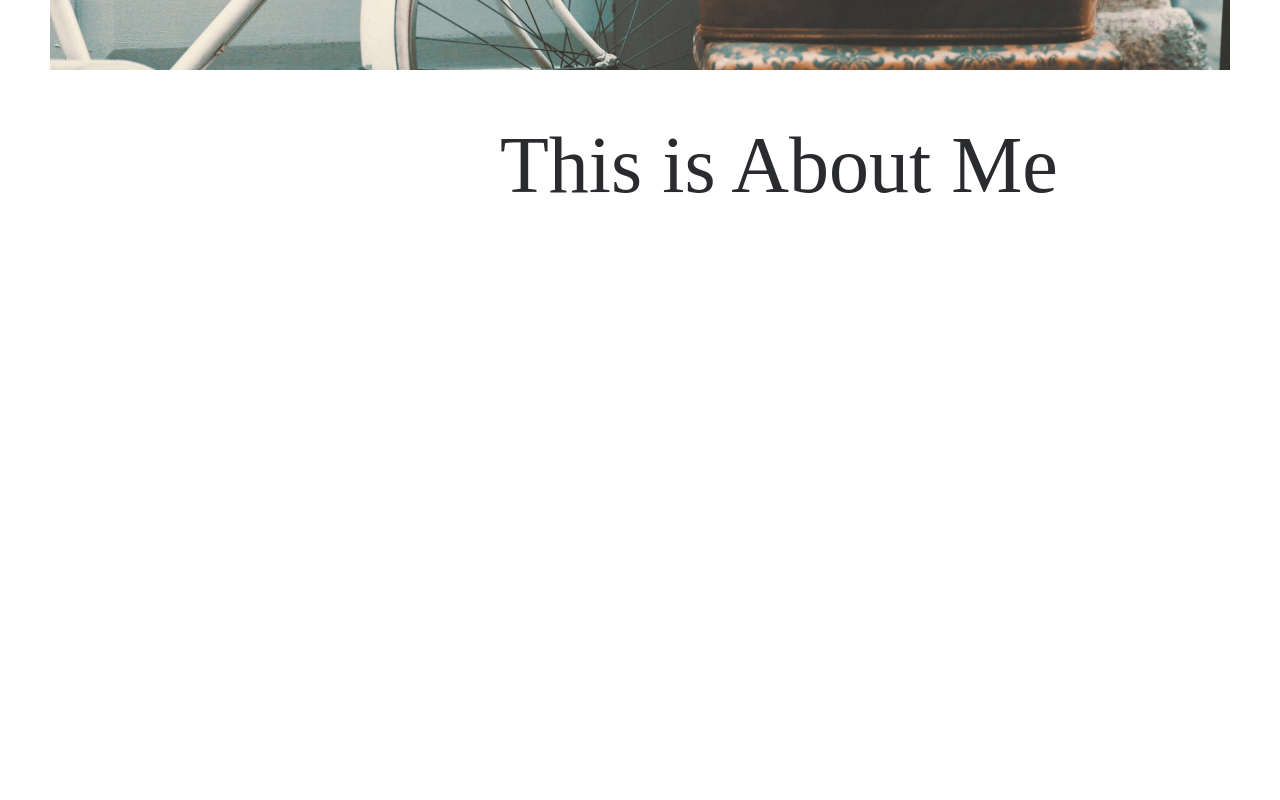
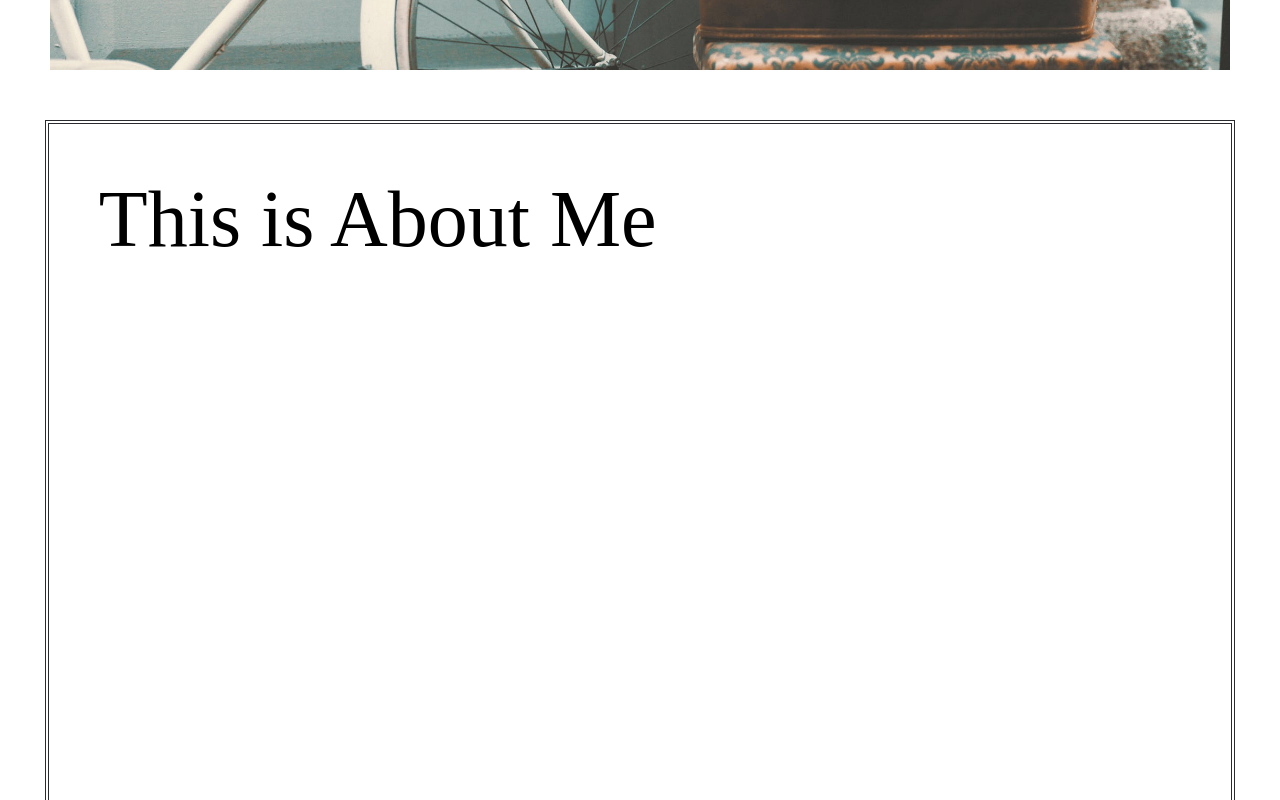
Before and after one commit to yirano/portfolio, a React (Create React App) app: page / in a window 1280 px wide. Shown: the part 680-1480 px from the top of the page. Built offline with nearby package versions, Linux system fonts and the light colour scheme; a web font is replaced by a local one.

Commit message:
Add borders to AboutMe section

```diff
--- a/src/components/About/About.css
+++ b/src/components/About/About.css
@@ -1,24 +1,9 @@
-.aboutHeading {
-	background-color: #fff;
-	height: 100vh;
-	display: flex;
-	color: var(--black);
-}
-
 #aboutMe {
 	position: relative;
+	background-color: #fff;
+	padding: 50px 50px;
+	width: 93vw;
+	border: 4px double var(--black);
+	margin: 0px auto;
+	margin-bottom: 50px;
 }
-
-.photo {
-	height: 500px;
-	width: 500px;
-	overflow-x: hidden;
-	border-radius: 50%;
-}
-.photo img {
-	height: 600px;
-	bottom: 0;
-	left: 0;
-	margin-left: 29px;
-	margin-top: -36px;
-}
--- a/src/components/About/About.jsx
+++ b/src/components/About/About.jsx
@@ -5,8 +5,9 @@ import './About.css';
 export default function About() {
 	return (
 		<section className=" aboutHeading" id="aboutMe">
-			<div className="photo">{/* <img src={Self} alt="self portrait" /> */}</div>
-			<h1>This is About Me</h1>
+			<div className="">
+				<h1>This is About Me</h1>
+			</div>
 		</section>
 	);
 }
```
